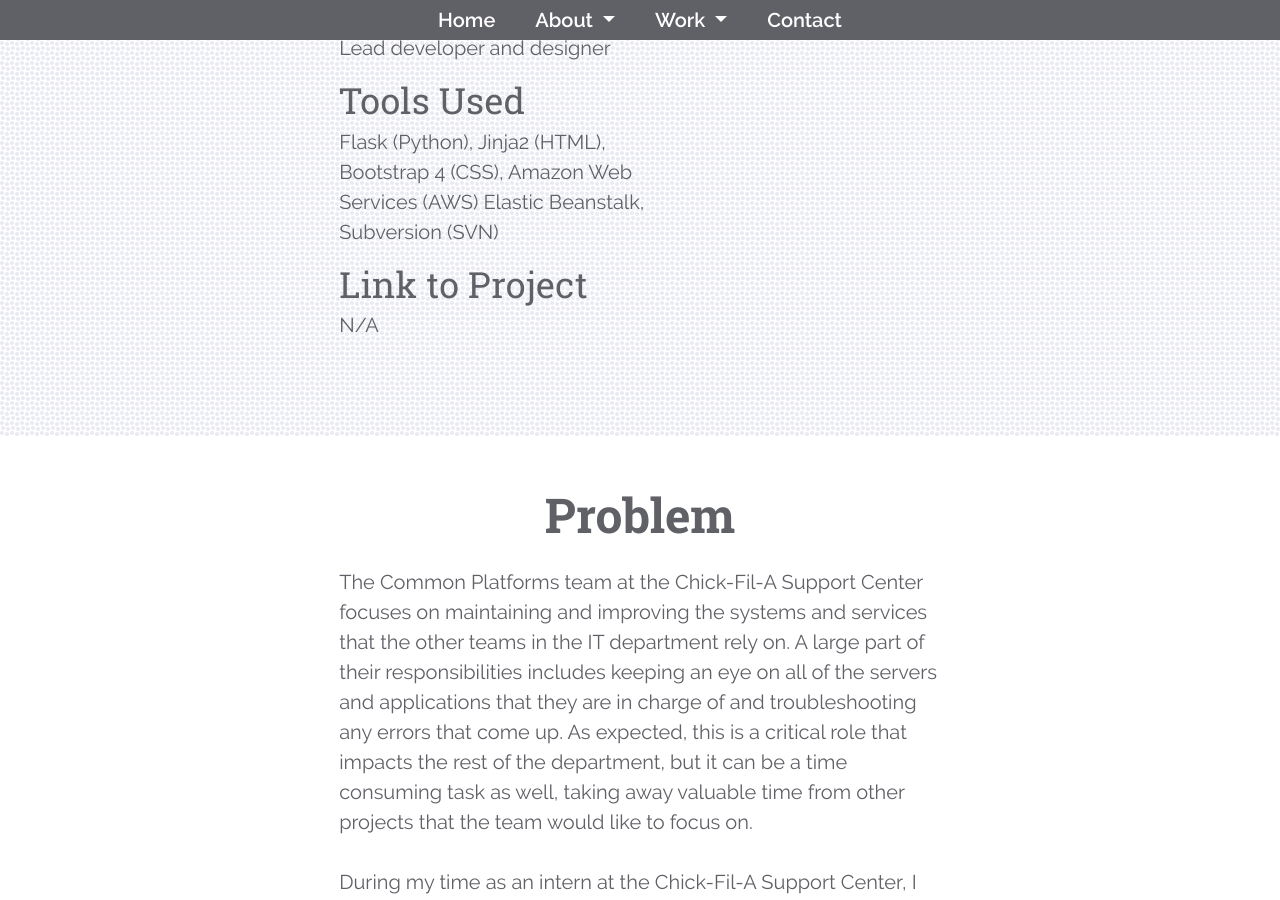
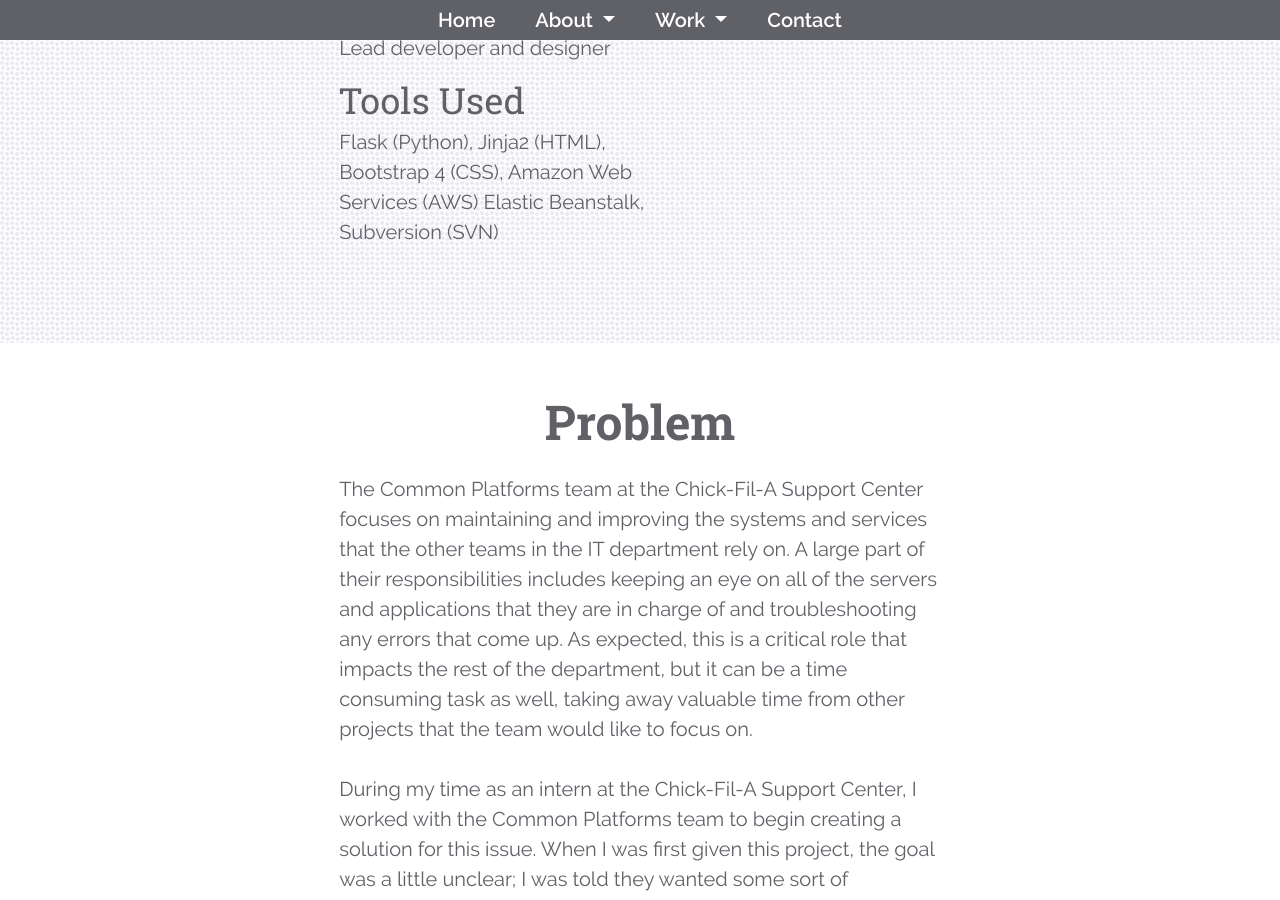
Before and after one commit to mlee-chanyoung/mlee-chanyoung.github.io, a Jekyll site: the page built from pages/projects/project1.html, in a window 1280 px wide and 900 px high, scrolled down 1729 px. Built offline with Jekyll 4.4.1, drawn with Linux system fonts in a browser that asks for light colours; nearby versions of some CDN libraries.

Commit message:
Remove link to project if none

```diff
--- a/_includes/project.html
+++ b/_includes/project.html
@@ -86,18 +86,11 @@
                         </div>
                     </div>
                 </div>
+                {% assign len = project.link | size %}
+                {% if len > 0 %}
                 <div class="row overview-project-content-row">
                     <div class="col">
                         <h2 class="subsection-title overview-project-title">{{ site.data.projects.general.project_link_title }}</h2>
-                        <div class="left-col">
-                {% assign len = project.link | size %}
-                {% if len == 0 %}
-                            <p class="project-text">N/A</p>
-                        </div>
-                    </div>
-                </div>
-                {% else %}
-                        </div>
                     </div>
                 </div>
                 <div class="row button-row">
```
